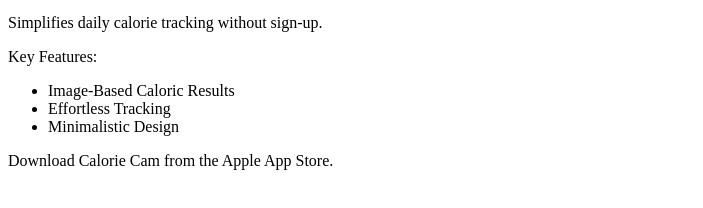
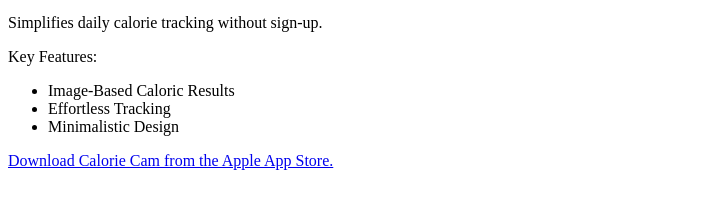
Before and after one commit to JoshuaJoness/joshua-jones-portfolio, a Gatsby site: page /components/Portfolio in a window 1280 px wide. Shown: the part 460-668 px from the top of the page, without its empty margins (0-703 px from the left). Built offline with nearby package versions, Linux system fonts and the light colour scheme; Gatsby itself is replaced by a stand-in of ours; a web font is replaced by a local one.

Commit message:
added download lnk

```diff
--- a/src/pages/components/Card.tsx
+++ b/src/pages/components/Card.tsx
@@ -33,7 +33,7 @@
                         <li>Minimalistic Design</li>
                     </ul>
                 </p>
-                <p>{downloadText}</p>
+                <a href={downloadLink}>{downloadText}</a>
             </div>
         </div>
   )
```
